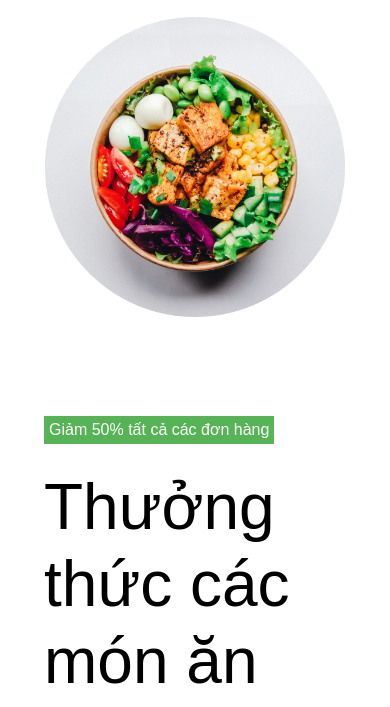
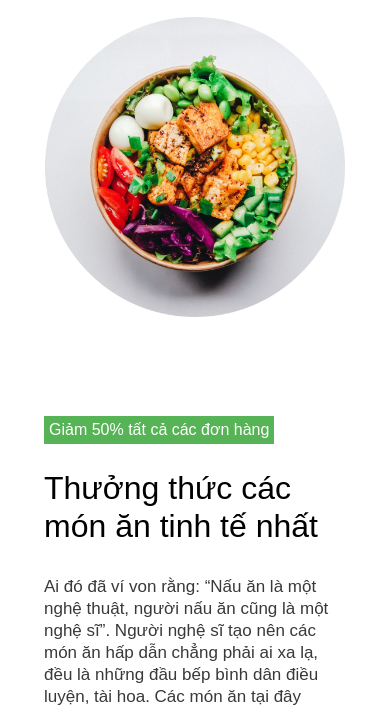
Before and after one commit to Son-Uchiha/Web_Thuc_Hanh, a plain HTML site: page index.html in a window 390 px wide. Shown: the part 108-815 px from the top of the page. Drawn offline with Linux system fonts and the light colour scheme.

Commit message:
responsive

```diff
--- a/assets/css/style.css
+++ b/assets/css/style.css
@@ -105,7 +105,37 @@ body {
   }
 
   .hero .img-hero {
+    width: 400px;
+    height: 400px;
+  }
+
+  .hero h1 {
+    font-size: 4rem;
+    font-weight: 500;
+    line-height: 1.2;
+    margin-bottom: 30px;
+  }
+}
+
+@media (max-width: 700px) {
+  .hero .body {
+    flex-direction: column;
+    align-items: center;
+  }
+
+  .features .body {
+    flex-direction: column;
+  }
+
+  .hero .img-hero {
     width: 300px;
     height: 300px;
   }
+
+  .hero h1 {
+    font-size: 2rem;
+    font-weight: 500;
+    line-height: 1.2;
+    margin-bottom: 30px;
+  }
 }
```
